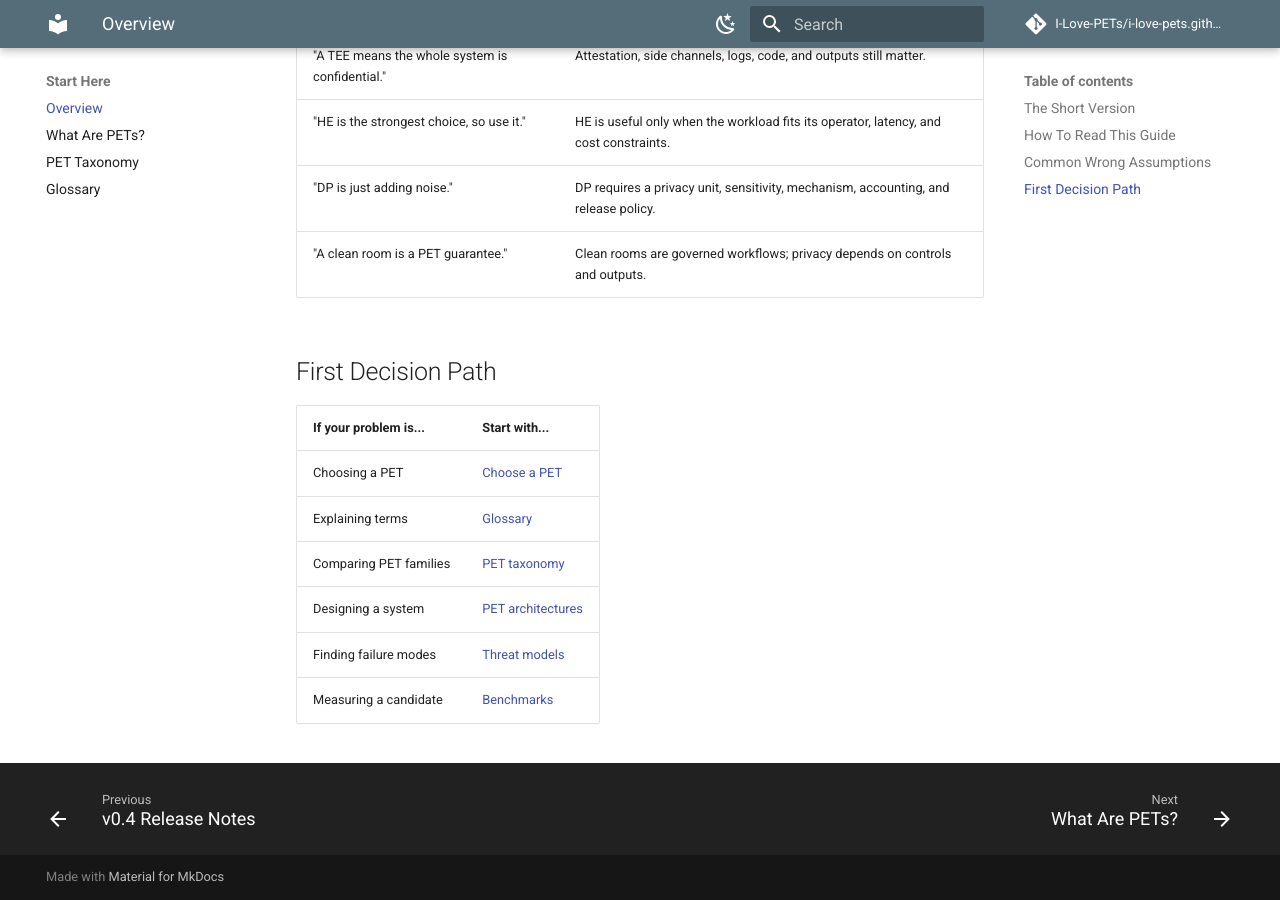
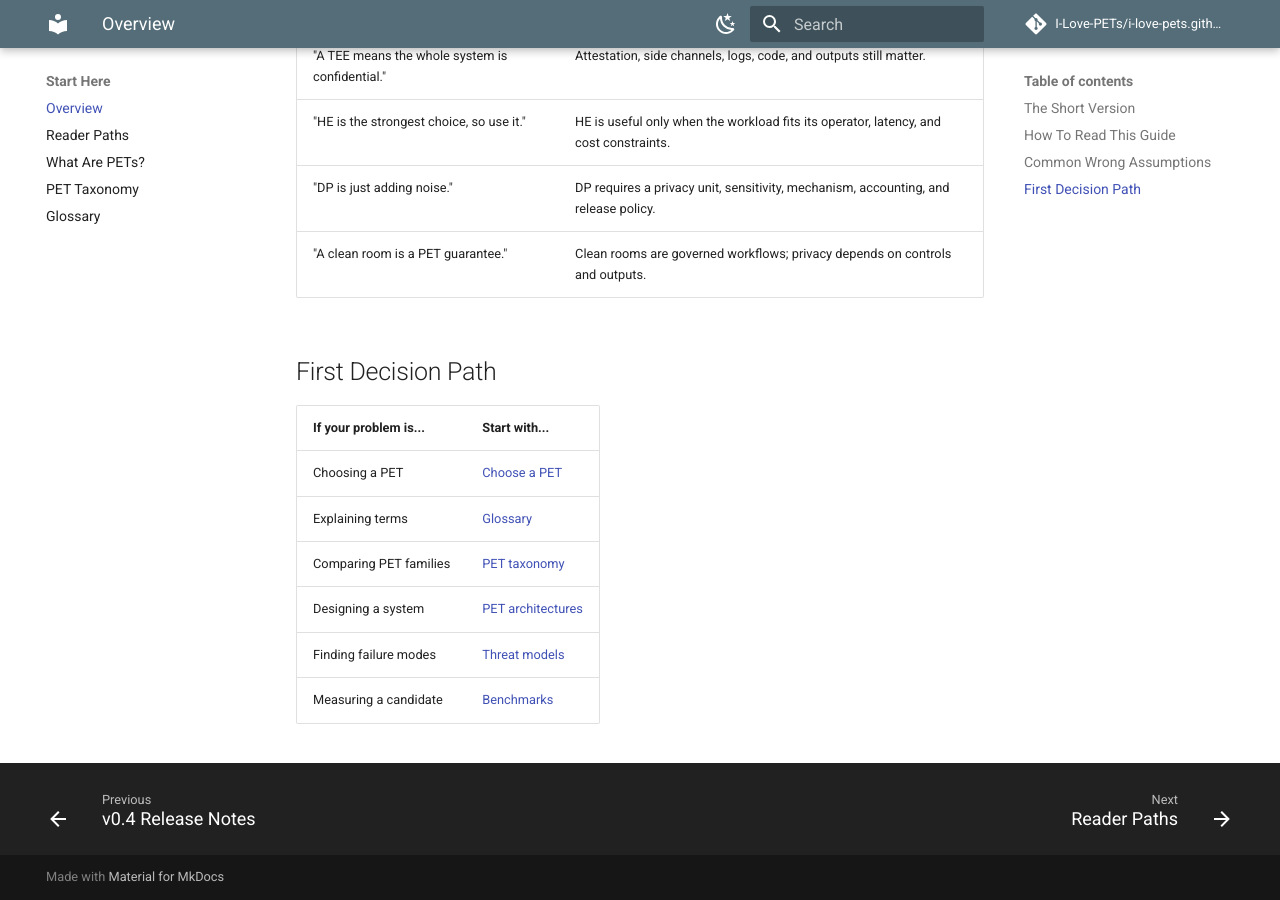
Before and after one commit to I-Love-PETs/i-love-pets.github.io, an MkDocs documentation site: the page built from docs/start-here/index.md, in a window 1280 px wide and 900 px high, scrolled down 1718 px. Built offline with MkDocs 1.6.1 and Material for MkDocs 9.7.7, drawn with Linux system fonts in a browser that asks for light colours; comment, search, counter and statistics services are not loaded.

Commit message:
feat: add Reader Paths to Start Here nav section

```diff
--- a/mkdocs.yml
+++ b/mkdocs.yml
@@ -67,6 +67,7 @@ nav:
       - v0.4 Release Notes: project-standards/v0.4-release-notes.md
   - Start Here:
       - Overview: start-here/index.md
+      - Reader Paths: start-here/reader-paths.md
       - What Are PETs?: start-here/what-are-pets.md
       - PET Taxonomy: start-here/pet-taxonomy.md
       - Glossary: start-here/glossary.md
```
